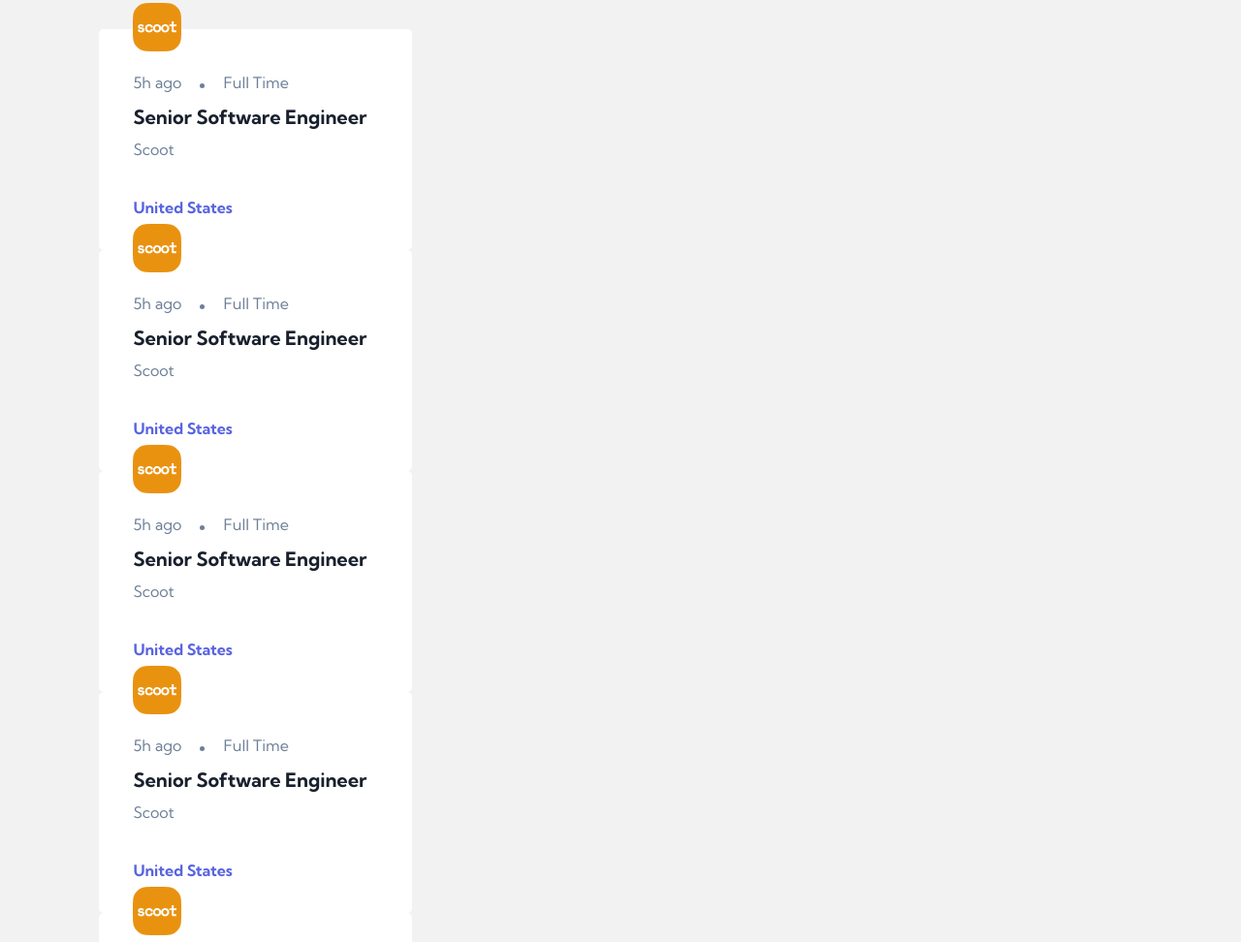
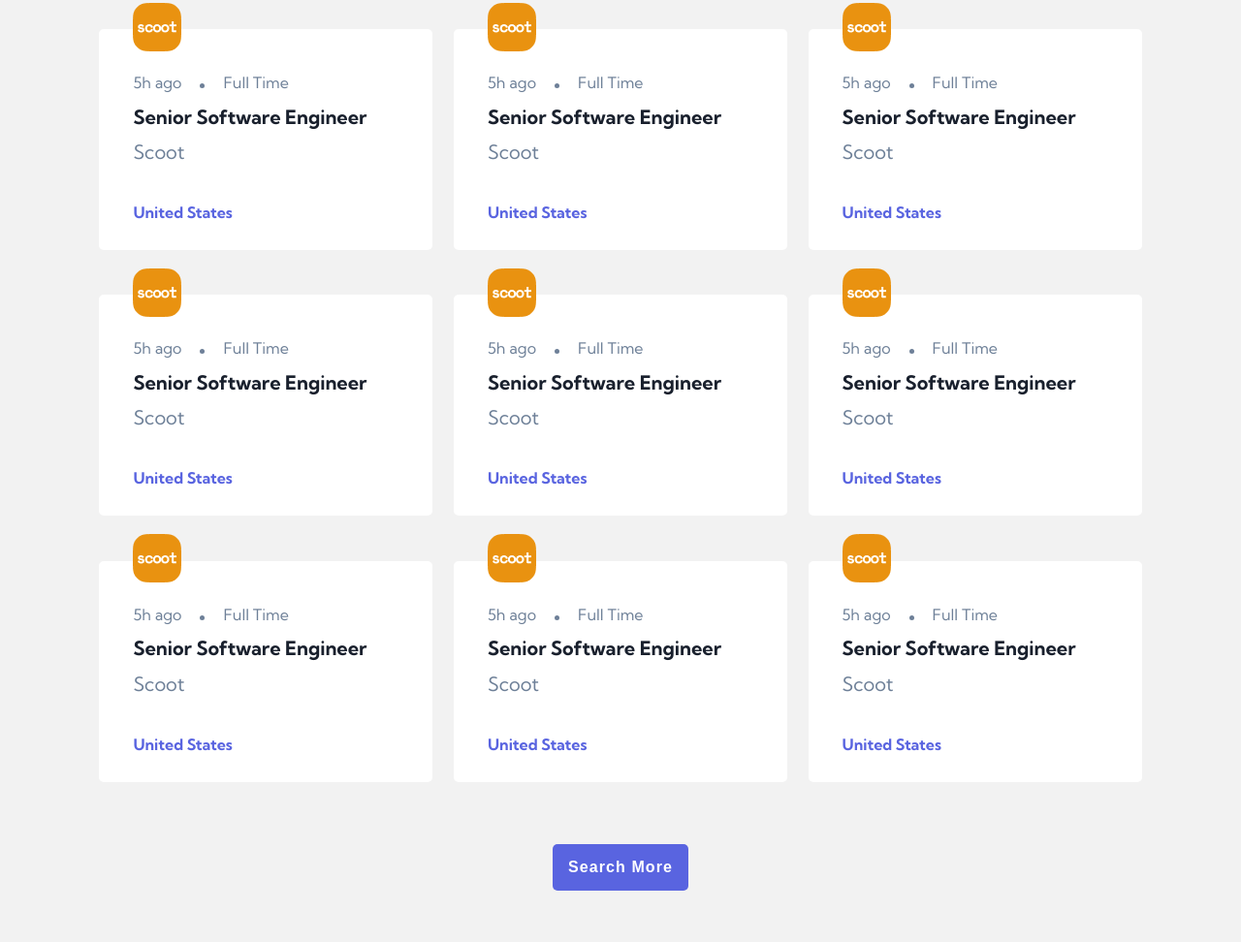
Before and after one commit to perbi-onasis/developer-job-board, a plain HTML site: page index.html in a window 1280 px wide. Shown: the part 267-1239 px from the top of the page at 97% size. Drawn offline with Linux system fonts and the light colour scheme.

Commit message:
styled the load more button and position the container holding the job tiles

```diff
--- a/style/main.css
+++ b/style/main.css
@@ -155,15 +155,21 @@ header .header-contents{
     position: relative;
     top: 13rem;
     margin: 0rem 8%;
+    display: flex;
+    flex-wrap: wrap;
+    justify-content: space-between;
+    gap: 2.9rem 0rem;
 }
 
+/* start single job tile styling  */
 .job-tile{
     background-color: var(--sec-white-color);
-    width: 30%;
+    width: 32%;
     height: 228px;
     padding: 45px 35px 35px;
     border-radius: 5px;
     position: relative;
+    font-size: var(--imp-font);
 }
 .job-tile figure{
     position: absolute;
@@ -202,4 +208,35 @@ header .header-contents{
     color: var(--pri-main-color);
     font-size: var(--body-font);
 }
+/* end single job tile styling  */
+
 /* end job board container styling  */
+
+
+/* start Load More button styling  */
+.search-more{
+    position: relative;
+    display: flex;
+    justify-content: center;
+    align-items: center;
+    margin: 0 auto;
+    margin-top: 17rem;
+    margin-bottom: 3rem;
+    height: 3rem;
+    /* width: 7.5rem; */
+    outline: none;
+    border: none;
+    border-radius: 5px;
+    cursor: pointer;
+    font-weight: 600;
+    font-size: var(--body-font);
+    letter-spacing: 1.1px;
+    padding: 0 1rem;
+    background-color: var(--pri-main-color);
+    color: var(--sec-white-color);
+}
+
+.search-more:hover{
+    background-color: var(--pri-sec-color);
+}
+/* end Load More button styling  */
```
